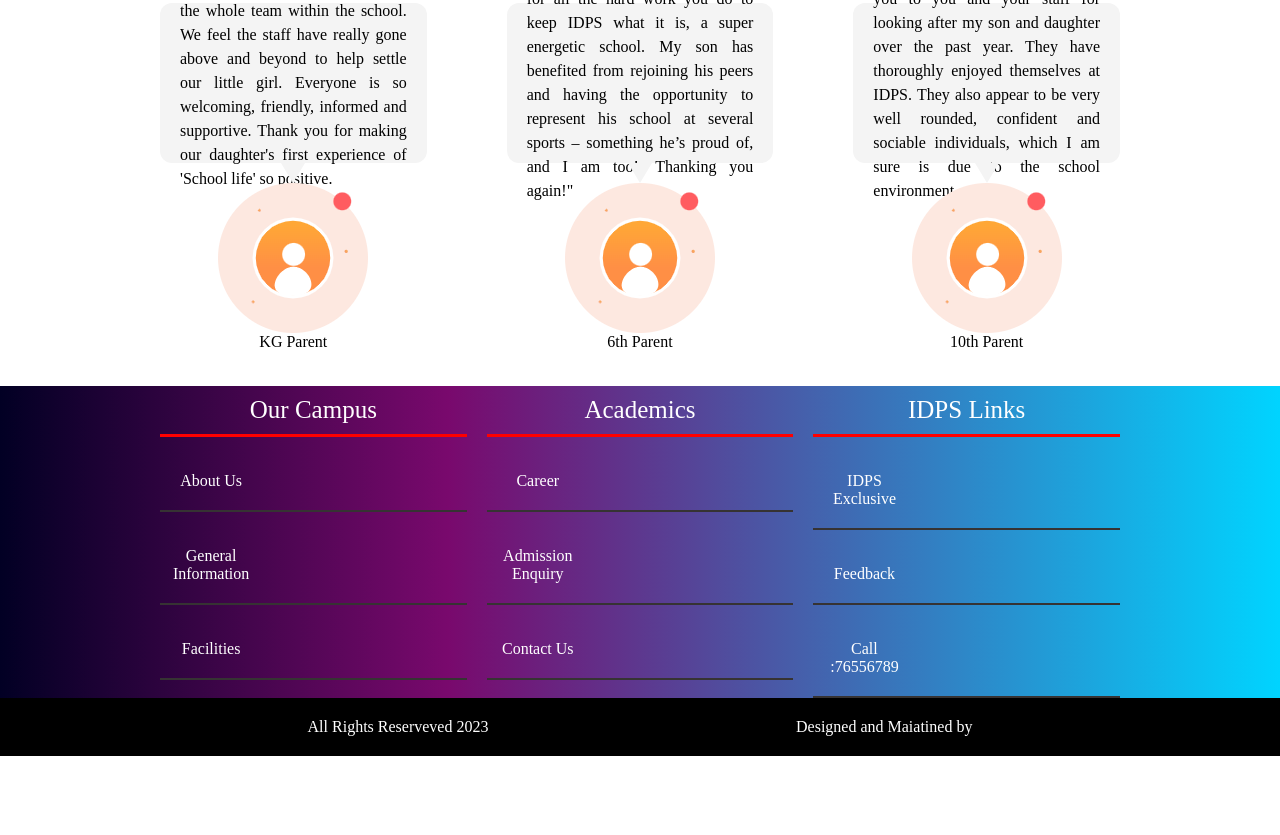
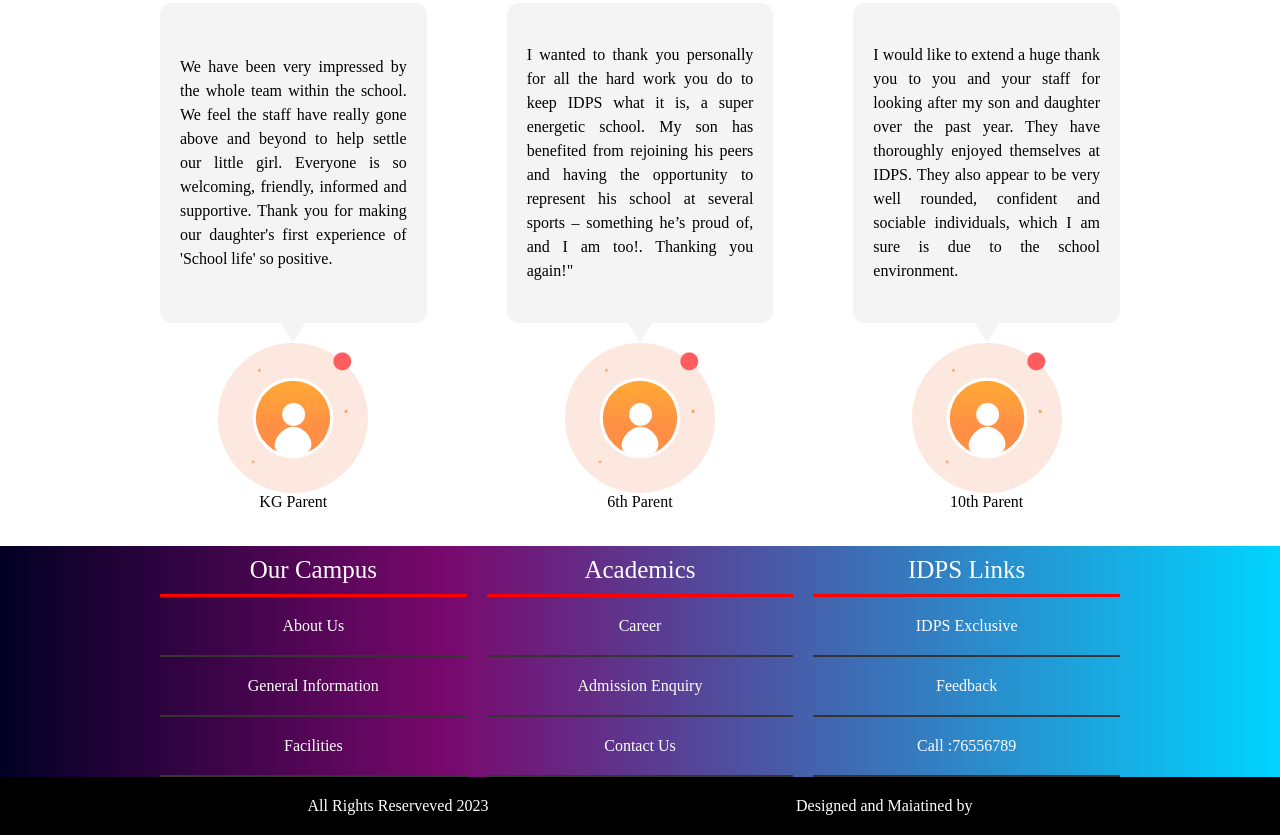
Before and after one commit to AaqibBhat9/Webpage, a plain HTML site: page index3.html in a window 1280 px wide. Shown: the part 2505-3340 px from the top of the page. Before the commit the page ends 3261 px from the top, so only its background shows below. Drawn offline with Linux system fonts and the light colour scheme; a script that the page names is missing.

Commit message:
some chges

```diff
--- a/index3.html
+++ b/index3.html
@@ -72,11 +72,12 @@
         <div class="notifications">
             <div class="notification-marque">
                 <div class="notification-text">
-                    <marquee direction="up" truespeed="">Notification1</marquee>
-                </div>
+                    <marquee direction="up" truespeed="">Notification1
                 <div class="notification-text">Notification2</div>
                 <div class="notification-text">Notification3</div>
                 <div class="notification-text">Notification4</div>
+            </marquee>
+            </div>
             </div>
             <div class="all-notification">All Notifications</div>
         </div>
@@ -111,7 +112,7 @@
 
             <div class="beyond">
                 <div class="school-img">
-                    <img src="/img3/beyond_class.jpg" alt="">
+                    <img src="/img3/saved_image.gif" alt="">
                 </div>
                 <h1>Beyond Classroom</h1>
                 <p>Besides academics, students are encouraged to engage in a host of sports such as cricket, basketball,
@@ -304,23 +305,23 @@
         <div class="footer-items  wrapper">
             <div class="footer-container">
                 <div class="footer-links text">Our Campus</div>
-                <div class="footer-items">About Us</div>
-                <div class="footer-items">General Information</div>
-                <div class="footer-items">Facilities</div>
+                <div class="footer-item">About Us</div>
+                <div class="footer-item">General Information</div>
+                <div class="footer-item">Facilities</div>
             </div>
 
             <div class="footer-container">
                 <div class="footer-links text">Academics</div>
-                <div class="footer-items">Career</div>
-                <div class="footer-items">Admission Enquiry</div>
-                <div class="footer-items">Contact Us</div>
+                <div class="footer-item">Career</div>
+                <div class="footer-item">Admission Enquiry</div>
+                <div class="footer-item">Contact Us</div>
             </div>
 
             <div class="footer-container">
                 <div class="footer-links text">IDPS Links</div>
-                <div class="footer-items">IDPS Exclusive</div>
-                <div class="footer-items">Feedback</div>
-                <div class="footer-items">Call :76556789</div>
+                <div class="footer-item">IDPS Exclusive</div>
+                <div class="footer-item">Feedback</div>
+                <div class="footer-item">Call :76556789</div>
             </div>
         </div>
     </section>
--- a/style3.css
+++ b/style3.css
@@ -96,7 +96,7 @@
     grid-template-columns: 1fr 2fr;
 }
 .notification-container .adress{
-    height: 24vh;
+    /* height: 24vh; */
     background-color: rgb(198, 198, 205);
     padding: 10px;
     border-radius: 10px;
@@ -151,20 +151,16 @@
     grid-template-columns: repeat(3, 1fr);
     margin-top: 20px;
     grid-gap: 80px;
+    margin-bottom: 10px;
 }
 
-.footer {
-    margin-top: 35px;
-    text-align: center;
-    background: rgb(2, 0, 36);
-    background: linear-gradient(90deg, rgba(2, 0, 36, 1) 0%, rgba(121, 9, 109, 1) 35%, rgba(0, 212, 255, 1) 100%);
-}
-.comment-body{
+
+/* .comment-body{
     height: 10vh;
     padding: 35px 20px;
     border-radius: 10px;
     background-color: rgb(199, 199, 199);
-}
+} */
 .arrowdown{
     width: 0;
     height: 0;
@@ -176,7 +172,8 @@
     display: flex;
     flex-direction: column;
     align-items: center;
-    justify-content: flex-end;
+     justify-content: center;
+
 }
 .people-comments .comment-body{
     background-color: #f4f4f4;
@@ -187,11 +184,18 @@
     text-align: justify;
     border-radius: 12px;
     line-height: 1.5;
+    height: 100%;
 }
 .people-comments .user-img{
     display: flex;
     flex-direction: column;
     align-items: center;
+}
+.footer {
+    margin-top: 35px;
+    text-align: center;
+    background: rgb(2, 0, 36);
+    background: linear-gradient(90deg, rgba(2, 0, 36, 1) 0%, rgba(121, 9, 109, 1) 35%, rgba(0, 212, 255, 1) 100%);
 }
 
 .footer-items {
@@ -202,14 +206,16 @@
     gap:20px;
 }
 
+
 .footer .footer-links{
     border-bottom: 3px solid red;
     padding: 10px 0px;
 
 }
-.footer .footer-container .footer-items{
+.footer .footer-container .footer-item{
     border-bottom: 2px solid rgb(54, 51, 51);
     padding: 20px 10px;
+
 }
 
 .copyright{
@@ -224,3 +230,9 @@
 .design-text{
     color: #fff;
 }
+@media screen and (max-width: 900px) {
+    .notification-container{
+      display: grid;
+    grid-template-columns: 1fr ;
+    }
+}
```
